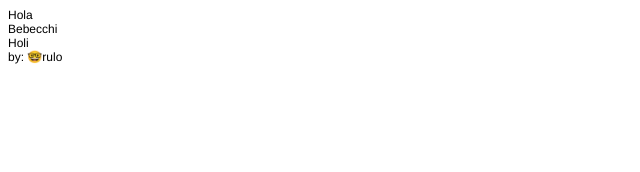
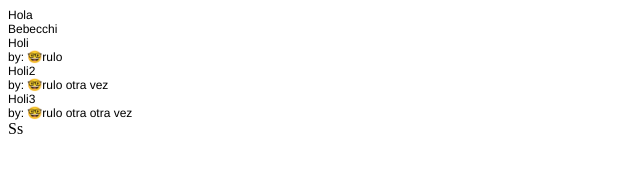
Before and after one commit to dannakiedis/papitas, a plain HTML site: page prueba.html in a window 1280 px wide. Shown: the whole page, without its empty margins (0-640 px from the left). Drawn offline with Linux system fonts and the light colour scheme.

Commit message:
otro texto agregado

```diff
--- a/prueba.html
+++ b/prueba.html
@@ -17,5 +17,10 @@
 
 <p class="p1"><span class="s1">Holi</span></p>
 <p class="p1"><span class="s1">by: 🤓rulo<span class="Apple-converted-space"> </span></span></p>
+<p class="p1"><span class="s1">Holi2</span></p>
+<p class="p1"><span class="s1">by: 🤓rulo otra vez<span class="Apple-converted-space"> </span></span></p>
+<p class="p1"><span class="s1">Holi3</span></p>
+<p class="p1"><span class="s1">by: 🤓rulo otra otra vez<span class="Apple-converted-space"> </span></span></p>
 </body>
 </html>
+Ss
```
